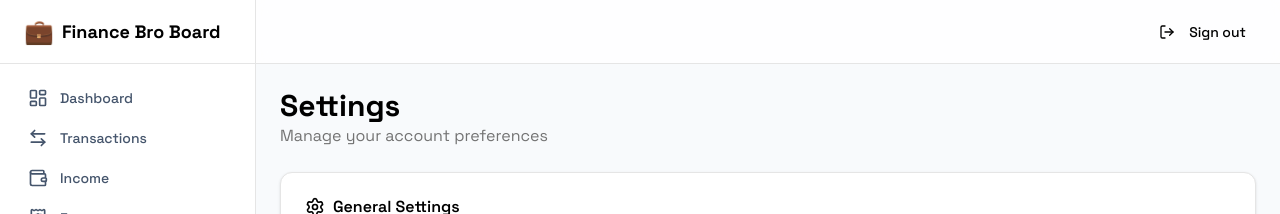
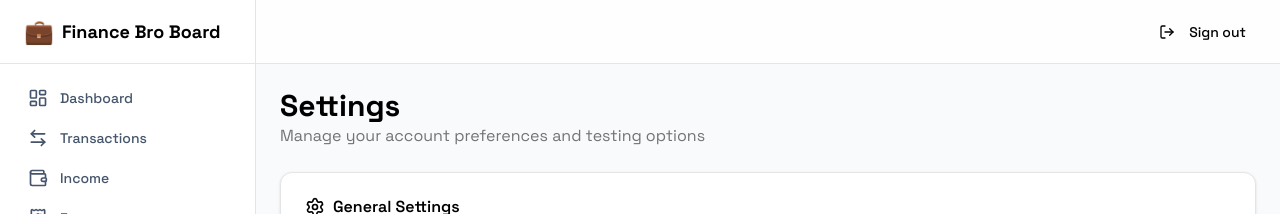
Before and after one commit to HumanUserInterface/finance-bro-board, a Next.js app: page /settings in a window 1280 px wide. Shown: the top 214 px of the page. Built offline with nearby package versions, Linux system fonts and the light colour scheme; no server answers.

Commit message:
Force rebuild: update settings description

```diff
--- a/src/app/(dashboard)/settings/page.tsx
+++ b/src/app/(dashboard)/settings/page.tsx
@@ -178,8 +178,9 @@ export default function SettingsPage() {
     <div className="space-y-6">
       <div>
         <h1 className="text-3xl font-bold">Settings</h1>
-        <p className="text-muted-foreground">Manage your account preferences</p>
+        <p className="text-muted-foreground">Manage your account preferences and testing options</p>
       </div>
+
 
       <Card>
         <CardHeader>
```
